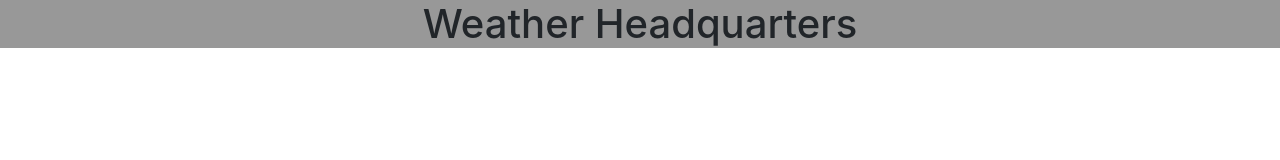
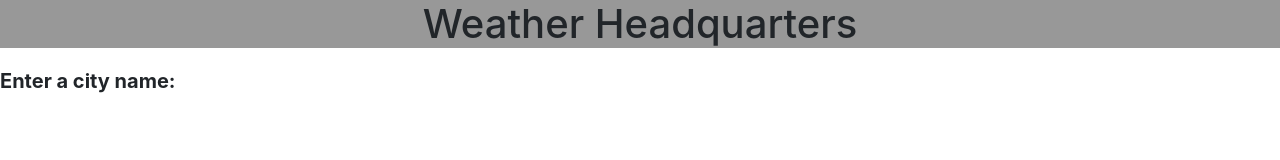
Before and after one commit to JasonDeLine/weather-dashboard, a plain HTML site: page index.html in a window 1280 px wide. Drawn offline with nearby package versions, Linux system fonts and the light colour scheme.

Commit message:
adding searchable field placeholder

```diff
--- a/assets/script.js
+++ b/assets/script.js
@@ -0,0 +1,2 @@
+var date = moment().format("dddd, MMMM Do YYYY");
+var dateTime = moment().format("MM-DD-YYYY HH:MM:SS");
--- a/assets/style.css
+++ b/assets/style.css
@@ -2,3 +2,9 @@ h1 {
     background-color: rgb(152, 152, 152);
     text-align: center;
 }
+
+label {
+    margin-top: 10px;
+    font-weight: bold;
+    font-size: 20px;
+}
--- a/index.html
+++ b/index.html
@@ -21,5 +21,11 @@
   </head>
   <body>
     <h1>Weather Headquarters</h1>
+    <div class="container-fluid mb-3">
+      <div class="row">
+        <label>Enter a city name:</label>
+        <div class="input-group mb-3"></div>
+      </div>
+    </div>
   </body>
 </html>
```
